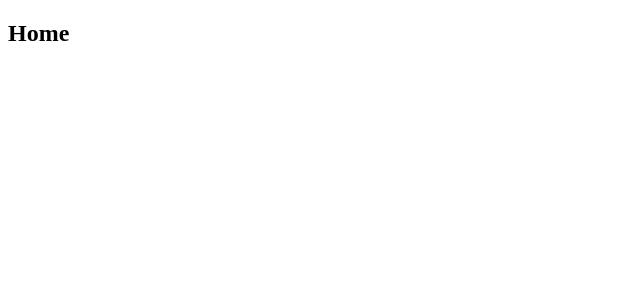
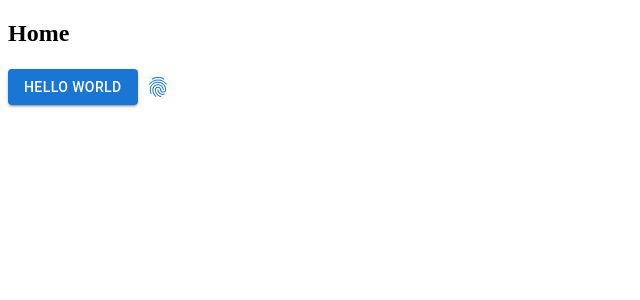
Before and after one commit to jsfather/folded, a React (Create React App) app in the folder frontend/: page / in a window 1280 px wide. Shown: the top 300 px of the page, without its empty margins (0-640 px from the left). Built offline with nearby package versions, Linux system fonts and the light colour scheme.

Commit message:
added material ui

```diff
--- a/frontend/package.json
+++ b/frontend/package.json
@@ -3,6 +3,10 @@
   "version": "0.1.0",
   "private": true,
   "dependencies": {
+    "@emotion/react": "^11.11.4",
+    "@emotion/styled": "^11.11.5",
+    "@mui/icons-material": "^5.15.16",
+    "@mui/material": "^5.15.16",
     "@testing-library/jest-dom": "^5.17.0",
     "@testing-library/react": "^13.4.0",
     "@testing-library/user-event": "^13.5.0",
--- a/frontend/src/pages/Home.js
+++ b/frontend/src/pages/Home.js
@@ -1,7 +1,15 @@
+import Button  from '@mui/material/Button';
+import IconButton from '@mui/material/IconButton';
+import {Fingerprint} from "@mui/icons-material";
+
 const Home = () => {
     return (
         <div className="home">
             <h2>Home</h2>
+            <Button variant="contained">Hello world</Button>
+            <IconButton color="primary">
+                <Fingerprint />
+            </IconButton>
         </div>
     )
 }
```
Also changed, not shown: 1 other file (tests, documents, lock files or other folders).
